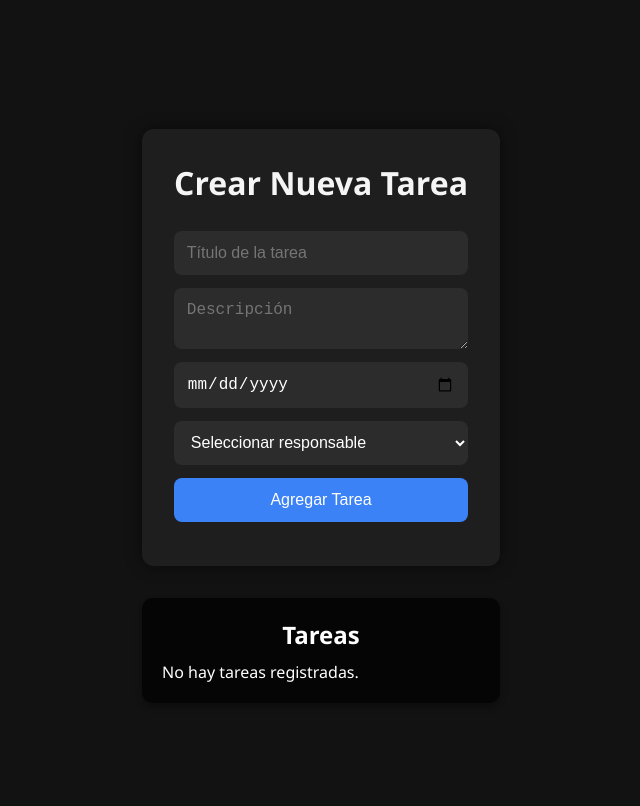
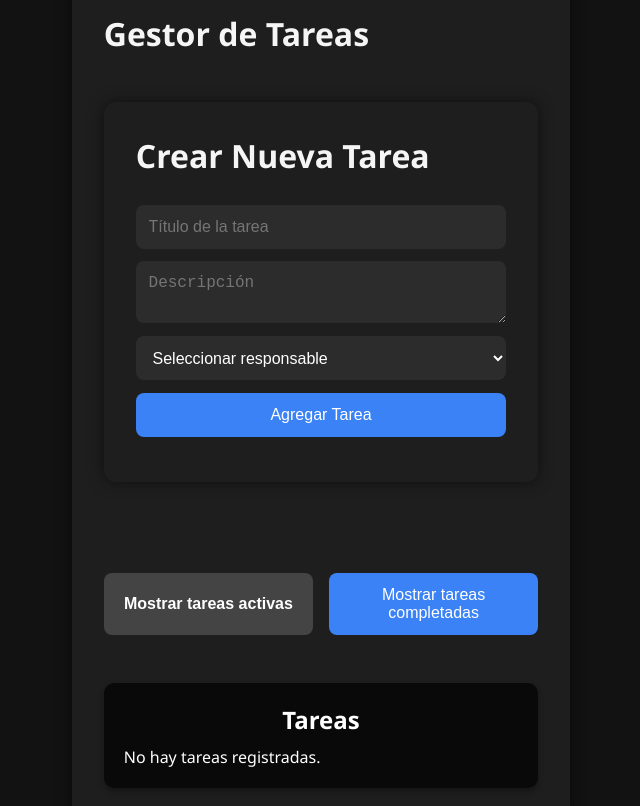
Before and after one commit to SLorenzatti12/Gestor_de_tareas_domesticas, a React (Vite) app: page /event-form in a window 1280 px wide. Shown: the top 806 px of the page, without its empty margins (319-959 px from the left). Built offline with nearby package versions, Linux system fonts and the light colour scheme.

Commit message:
Implementación de Historial de tareas completadas

```diff
--- a/src/App.jsx
+++ b/src/App.jsx
@@ -2,7 +2,8 @@ import React, { useState } from 'react';
 import { Routes, Route } from 'react-router-dom';
 import Auth from './components/Auth';
 import'./components/styles.css';
-import Dashboard from './components/Dashboard';
+import ViewSwitcher from './components/ViewSwitcher';
+import Planner from './components/Planner';
 
 const App = () => {
 
@@ -14,7 +15,7 @@ const App = () => {
   return (
     <Routes>
       <Route path="/" element={<Auth />} />
-      <Route path="/event-form" element={<Dashboard />} />
+      <Route path="/event-form" element={< Planner/>} />
     </Routes>
   );
 };
--- a/src/components/Dashboard.jsx
+++ /dev/null
@@ -1,52 +0,0 @@
-import React, { useState, useEffect } from 'react';
-import EventForm from './EventForm';
-import EventList from './EventList';
-
-const mockUsers = [
-  { id: 1, name: "Usuario 1" },
-  { id: 2, name: "Usuario 2" },
-  { id: 2, name: "Usuario 3" },
-  { id: 2, name: "Usuario 4" },
-  { id: 3, name: "Usuario 5" }
-];
-
-const Dashboard = () => {
-  const [tasks, setTasks] = useState([]);
-
-  // Cargar tareas desde localStorage al iniciar
-  useEffect(() => {
-    const storedTasks = localStorage.getItem('tasks');
-    if (storedTasks) {
-      setTasks(JSON.parse(storedTasks));
-    }
-  }, []);
-
-  // Guardar tareas en localStorage cuando cambian
-  useEffect(() => {
-    localStorage.setItem('tasks', JSON.stringify(tasks));
-  }, [tasks]);
-
-  const handleAddTask = (task) => {
-    setTasks([...tasks, task]);
-  };
-
-  const handleToggleComplete = (index) => {
-    const updated = [...tasks];
-    updated[index].completed = !updated[index].completed;
-    setTasks(updated);
-  };
-
-  const handleDelete = (index) => {
-    const updated = tasks.filter((_, i) => i !== index);
-    setTasks(updated);
-  };
-
-  return (
-    <div>
-      <EventForm onAddTask={handleAddTask} users={mockUsers} />
-      <EventList tasks={tasks} onToggleComplete={handleToggleComplete} onDelete={handleDelete} />
-    </div>
-  );
-};
-
-export default Dashboard;
--- a/src/components/EventForm.jsx
+++ b/src/components/EventForm.jsx
@@ -1,22 +1,22 @@
 import React, { useState } from 'react';
 
-const EventForm = ({ onAddTask, users }) => {
+const EventForm = ({ onAddTask, users}) => {
   const [title, setTitle] = useState('');
   const [description, setDescription] = useState('');
-  const [createdAt, setCreatedAt] = useState('');
   const [responsible, setResponsible] = useState('');
 
   const handleSubmit = (e) => {
     e.preventDefault();
-    if (!title || !description || !createdAt || !responsible) {
+    if (!title || !description || !responsible) {
       alert("Por favor, completa todos los campos.");
       return;
     }
 
     const newTask = {
+      id: Date.now(),
       title,
       description,
-      createdAt,
+      createdAt: new Date().toISOString(),
       responsible,
       completed: false,
     };
@@ -26,7 +26,6 @@ const EventForm = ({ onAddTask, users }) => {
     // Limpiar formulario
     setTitle('');
     setDescription('');
-    setCreatedAt('');
     setResponsible('');
   };
 
@@ -36,25 +35,28 @@ const EventForm = ({ onAddTask, users }) => {
       <form onSubmit={handleSubmit}>
         <input
           type="text"
+          name="title"
           placeholder="Título de la tarea"
           value={title}
           onChange={(e) => setTitle(e.target.value)}
+          required
         />
 
         <textarea
+          name="description"
           placeholder="Descripción"
           value={description}
           onChange={(e) => setDescription(e.target.value)}
+          required
         />
 
-        <input
-          type="date"
-          value={createdAt}
-          onChange={(e) => setCreatedAt(e.target.value)}
-        />
-
-        <select value={responsible} onChange={(e) => setResponsible(e.target.value)}>
-          <option value="">Seleccionar responsable</option>
+        <select
+          name="responsible"
+          value={responsible}
+          onChange={(e) => setResponsible(e.target.value)}
+          required
+        >
+          <option value="" disabled>Seleccionar responsable</option>
           {users.map(user => (
             <option key={user.id} value={user.name}>{user.name}</option>
           ))}
--- a/src/components/EventList.jsx
+++ b/src/components/EventList.jsx
@@ -8,16 +8,16 @@ const EventList = ({ tasks, onToggleComplete, onDelete }) => {
         <p>No hay tareas registradas.</p>
       ) : (
         <ul>
-          {tasks.map((task, index) => (
-            <li key={index} className={task.completed ? 'completed' : ''}>
+          {tasks.map((task) => (
+            <li key={task.id} className={task.completed ? 'completed' : ''}>
               <h3>{task.title}</h3>
               <p>{task.description}</p>
-              <p>Fecha de creación: {task.createdAt}</p>
+              <p>Fecha de creación: {new Date(task.createdAt).toLocaleDateString()}</p>
               <p>Responsable: {task.responsible}</p>
-              <button onClick={() => onToggleComplete(index)}>
+              <button onClick={() => onToggleComplete(task.id)}>
                 {task.completed ? 'Marcar como pendiente' : 'Marcar como completada'}
               </button>
-              <button onClick={() => onDelete(index)}>Eliminar</button>
+              <button onClick={() => onDelete(task.id)}>Eliminar</button>
             </li>
           ))}
         </ul>
--- /dev/null
+++ b/src/components/History.jsx
@@ -0,0 +1,33 @@
+import React from 'react';
+
+const TaskHistory = ({ tasks }) => {
+  const formatDate = (isoString) => {
+    const date = new Date(isoString);
+    const day = String(date.getDate()).padStart(2, '0');
+    const month = String(date.getMonth() + 1).padStart(2, '0'); // enero = 0
+    const year = date.getFullYear();
+    return `${day}/${month}/${year}`;
+  };
+
+  return (
+    <div className='history-container'>
+      <h2>Historial de Tareas Completadas</h2>
+      {tasks.length === 0 ? (
+        <p className='no-tasks'>No hay tareas completadas.</p>
+      ) : (
+        <ul className="task-history-list">
+          {tasks.map(task => (
+            <li key={task.id} className="history-task">
+              <h3>{task.title}</h3>
+              <p>{task.description}</p>
+              <p><strong>Fecha:</strong> {formatDate(task.createdAt)}</p>
+              <p><strong>Responsable:</strong> {task.responsible}</p>
+            </li>
+          ))}
+        </ul>
+      )}
+    </div>
+  );
+};
+
+export default TaskHistory;
--- a/src/components/Planner.jsx
+++ b/src/components/Planner.jsx
@@ -1,43 +1,77 @@
-import React, { useState } from 'react';
+import React, { useState, useEffect } from 'react';
 import EventForm from './EventForm';
 import EventList from './EventList';
-import './styles.css';
+import TaskHistory from './History';
+import ViewSwitcher from './ViewSwitcher';
 
 const mockUsers = [
-  { id: 1, name: 'Juan' },
-  { id: 2, name: 'Sofía' },
-  { id: 3, name: 'Carlos' },
+  { id: 1, name: "Usuario 1" },
+  { id: 2, name: "Usuario 2" },
+  { id: 3, name: "Usuario 3" }
 ];
 
-const Dashboard = () => {
+const Planner = () => {
   const [tasks, setTasks] = useState([]);
+  const [view, setView] = useState("pending"); // "pending" o "completed"
 
-  const handleAddTask = (newTask) => {
+  // Cargar tareas desde localStorage al iniciar
+  useEffect(() => {
+    const storedTasks = localStorage.getItem('tasks');
+    if (storedTasks) {
+      setTasks(JSON.parse(storedTasks));
+    }
+  }, []);
+
+  // Guardar tareas en localStorage cuando cambian
+  useEffect(() => {
+    localStorage.setItem('tasks', JSON.stringify(tasks));
+  }, [tasks]);
+
+  const handleAddTask = (task) => {
+    const newTask = {
+      ...task,
+      completed: false,
+      createdAt: new Date().toISOString(),
+    };
     setTasks([...tasks, newTask]);
   };
 
-  const handleCompleteTask = (index) => {
-    const updatedTasks = [...tasks];
-    updatedTasks[index].completed = !updatedTasks[index].completed;
-    setTasks(updatedTasks);
+  const handleToggleComplete = (id) => {
+    setTasks(tasks.map(task =>
+      task.id === id ? { ...task, completed: !task.completed } : task
+    ));
   };
 
-  const handleDeleteTask = (index) => {
-    const updatedTasks = tasks.filter((_, i) => i !== index);
-    setTasks(updatedTasks);
+  const handleDelete = (id) => {
+    setTasks(tasks.filter(task => task.id !== id));
   };
+
+  // Filtrar tareas según completadas o no
+  const pendingTasks = tasks.filter(task => !task.completed);
+  const completedTasks = tasks.filter(task => task.completed);
 
   return (
     <div className="form-container">
       <h1>Gestor de Tareas</h1>
-      <EventForm onAddTask={handleAddTask} users={mockUsers} />
-      <EventList
-        tasks={tasks}
-        onCompleteTask={handleCompleteTask}
-        onDeleteTask={handleDeleteTask}
-      />
+
+      <EventForm onAddTask={handleAddTask} users={mockUsers} view = {view} setView={setView}/>
+      <div className="filter-buttons">
+        <ViewSwitcher view = {view} setView={setView} />
+      </div>
+
+      {view === "pending" && (
+        <EventList
+          tasks={pendingTasks}
+          onToggleComplete={handleToggleComplete}
+          onDelete={handleDelete}
+        />
+      )}
+
+      {view === "completed" && (
+        <TaskHistory tasks={completedTasks} />
+      )}
     </div>
   );
 };
 
-export default Dashboard;
+export default Planner;
--- /dev/null
+++ b/src/components/ViewSwitcher.jsx
@@ -0,0 +1,24 @@
+import React from 'react';
+
+const ViewSwitcher = ({ view, setView }) => {
+  return (
+    <div className="filter-buttons">
+      <button
+        type="button"
+        onClick={() => setView("pending")}
+        className={view === "pending" ? "active" : ""}
+      >
+        Mostrar tareas activas
+      </button>
+      <button
+        type="button"
+        onClick={() => setView("completed")}
+        className={view === "completed" ? "active" : ""}
+      >
+        Mostrar tareas completadas
+      </button>
+    </div>
+  );
+};
+
+export default ViewSwitcher;
--- a/src/components/styles.css
+++ b/src/components/styles.css
@@ -278,3 +278,63 @@ button:hover {
   background-color: #888;
   cursor: not-allowed;
 }
+
+.history-container {
+  background-color: #222;
+  color: #eee;
+  padding: 1.5rem;
+  border-radius: 8px;
+  margin-top: 20px;
+}
+
+.task-history-list {
+  list-style: none;
+  padding: 0;
+}
+
+.history-task {
+  background-color: #333;
+  margin-bottom: 1rem;
+  padding: 1rem;
+  border-left: 4px solid #4caf50;
+  border-radius: 5px;
+}
+
+.history-task p {
+  margin: 0.5rem 0;
+}
+
+.no-tasks {
+  font-style: italic;
+  color: #aaa;
+}
+.view-switch {
+  display: flex;
+  gap: 10px;
+  margin: 20px 0;
+}
+
+.view-switch button {
+  padding: 10px 15px;
+  border: none;
+  background-color: #444;
+  color: white;
+  cursor: pointer;
+  border-radius: 5px;
+}
+
+.view-switch button:hover {
+  background-color: #666;
+}
+.filter-buttons {
+  margin-top: 1rem;
+  display: flex;
+  gap: 1rem;
+  justify-content: center;
+}
+
+.filter-buttons button.active {
+  background-color: #444;
+  color: white;
+  font-weight: bold;
+}
```
